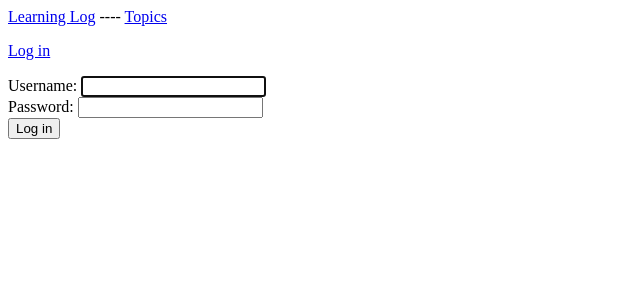
After one commit to chuliu-hash/DJANGO_Lenarning-Logs, a Django app: page /accounts/login/ in a window 1280 px wide. The commit adds this page. Shown: the top 300 px of the page, without its empty margins (0-640 px from the left). Run offline with Django 4.2, Linux system fonts and the light colour scheme.

Commit message:
new file:   accounts/templates/registration/login.html 	modified:   db.sqlite3 	modified:   learning_logs/templates/learning_logs/base.html 	modified:   ll_project/__pycache__/settings.cpython-311.pyc 	modified:   ll_project/settings.py

```diff
--- /dev/null
+++ b/accounts/templates/registration/login.html
@@ -0,0 +1,15 @@
+{% extends "learning_logs/base.html" %}
+
+{% block content %}
+
+    {% if form.errors %}
+    <p>Your username and password didn't match.Please try again.</p>
+    {% endif %}
+
+    <form action="{% url 'accounts:login' %}" method="post">
+        {% csrf_token %}
+        {{ form.as_div }}
+        <button type="submit">Log in</button>
+    </form>
+
+{% endblock content %}
--- a/learning_logs/templates/learning_logs/base.html
+++ b/learning_logs/templates/learning_logs/base.html
@@ -3,4 +3,12 @@
 	<a href="{% url 'learning_logs:topics' %}">Topics</a>
 </p>
 
+<p>
+	{% if user.is_authenticated %}
+	Hello, {{ user.username }}.
+	{% else %}
+	<a href="{% url 'accounts:login' %}">Log in</a>
+	{% endif %}
+</p>
+
 {% block content %}{% endblock content %}
--- a/ll_project/settings.py
+++ b/ll_project/settings.py
@@ -123,3 +123,5 @@ STATIC_URL = 'static/'
 # https://docs.djangoproject.com/en/4.1/ref/settings/#default-auto-field
 
 DEFAULT_AUTO_FIELD = 'django.db.models.BigAutoField'
+
+LOGIN_REDIRECT_URL = 'learning_logs:index'
```
Also changed, not shown: db.sqlite3.
